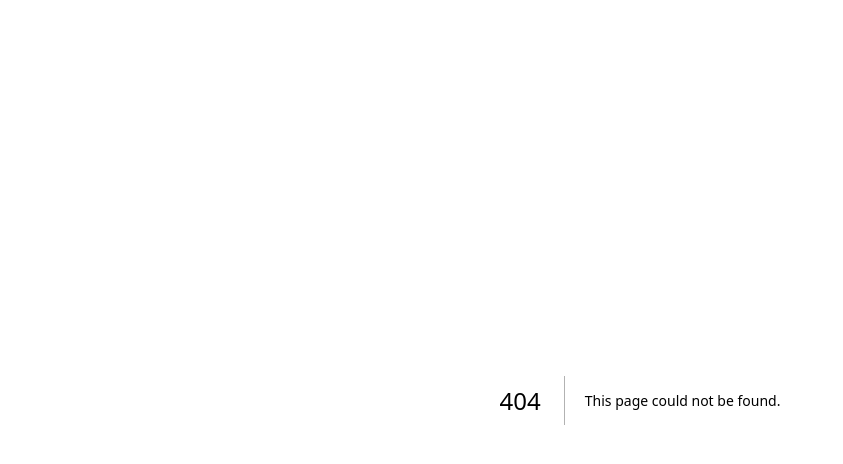
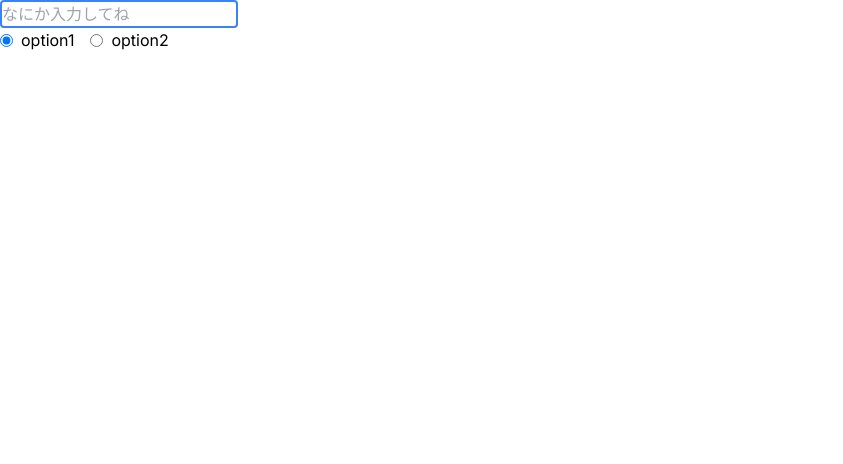
Before and after one commit to NaNka2Crow/chousei, a Next.js app: page /waka in a window 1280 px wide. Before the commit this address had no page. Shown: the top 464 px of the page, without its empty margins (0-843 px from the left). Built offline with nearby package versions, Linux system fonts and the light colour scheme.

Commit message:
ラジオボタンのコンポーネントの追加

```diff
--- a/src/app/TestInput/page.tsx
+++ /dev/null
@@ -1,22 +0,0 @@
-"use client";
-import Input from "@/components/input";
-import React, { ChangeEventHandler, useState } from "react";
-
-export default function Home() {
-  const [value, setValue] = useState("");
-
-  const handleChange: ChangeEventHandler<HTMLInputElement> = (event) => {
-    event.preventDefault();
-    setValue(event.target.value);
-  };
-
-  return (
-    <>
-      <Input
-        placeholder="なにか入力してね"
-        onChange={handleChange}
-        value={value}
-      />
-    </>
-  );
-}
--- /dev/null
+++ b/src/app/waka/page.tsx
@@ -0,0 +1,39 @@
+"use client";
+import Input from "@/components/input";
+import RadioButton from "@/components/radio";
+import React, { ChangeEventHandler, useState } from "react";
+
+export default function Home() {
+  //inputで使うもの
+  const [value, setValue] = useState("");
+  const handleChangeInput: ChangeEventHandler<HTMLInputElement> = (event) => {
+    event.preventDefault();
+    setValue(event.target.value);
+  };
+
+  //radioで使うもの
+  const [selectedValue, setSelectedValue] = useState("option1");
+  const buttonList = [
+    { name: "options", value: "option1" },
+    { name: "options", value: "option2" },
+  ];
+  const handleChangeRadio: ChangeEventHandler<HTMLInputElement> = (event) => {
+    setSelectedValue(event.target.value);
+  };
+
+  return (
+    <>
+      <Input
+        placeholder="なにか入力してね"
+        onChange={handleChangeInput}
+        value={value}
+      />
+
+      <RadioButton
+        buttonList={buttonList}
+        selectedValue={selectedValue}
+        onChange={handleChangeRadio}
+      />
+    </>
+  );
+}
--- /dev/null
+++ b/src/components/radio.tsx
@@ -0,0 +1,40 @@
+// components/RadioButton.js
+
+import React from "react";
+
+type ButtonItem = {
+  name: string;
+  value: string;
+};
+
+type Props = {
+  buttonList: ButtonItem[];
+  selectedValue: string;
+  onChange: (event: React.ChangeEvent<HTMLInputElement>) => void;
+};
+
+const RadioButton: React.FC<Props> = ({
+  buttonList,
+  selectedValue,
+  onChange,
+}) => {
+  return (
+    <div className="flex space-x-4">
+      {buttonList.map((item, index) => (
+        <label key={index} className="flex items-center space-x-2">
+          <input
+            className="form-radio"
+            type="radio"
+            name={item.name}
+            value={item.value}
+            checked={selectedValue === item.value}
+            onChange={onChange}
+          />
+          <span>{item.value}</span>
+        </label>
+      ))}
+    </div>
+  );
+};
+
+export default RadioButton;
```
